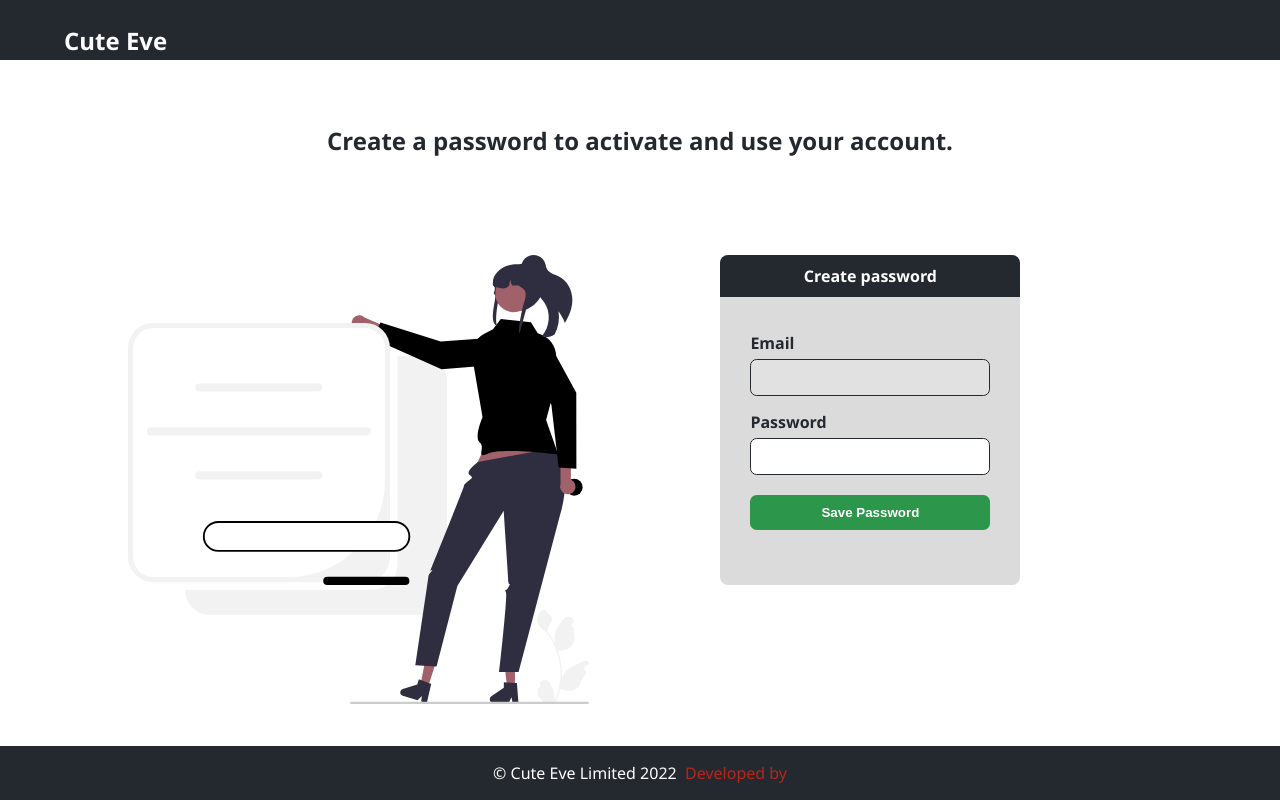
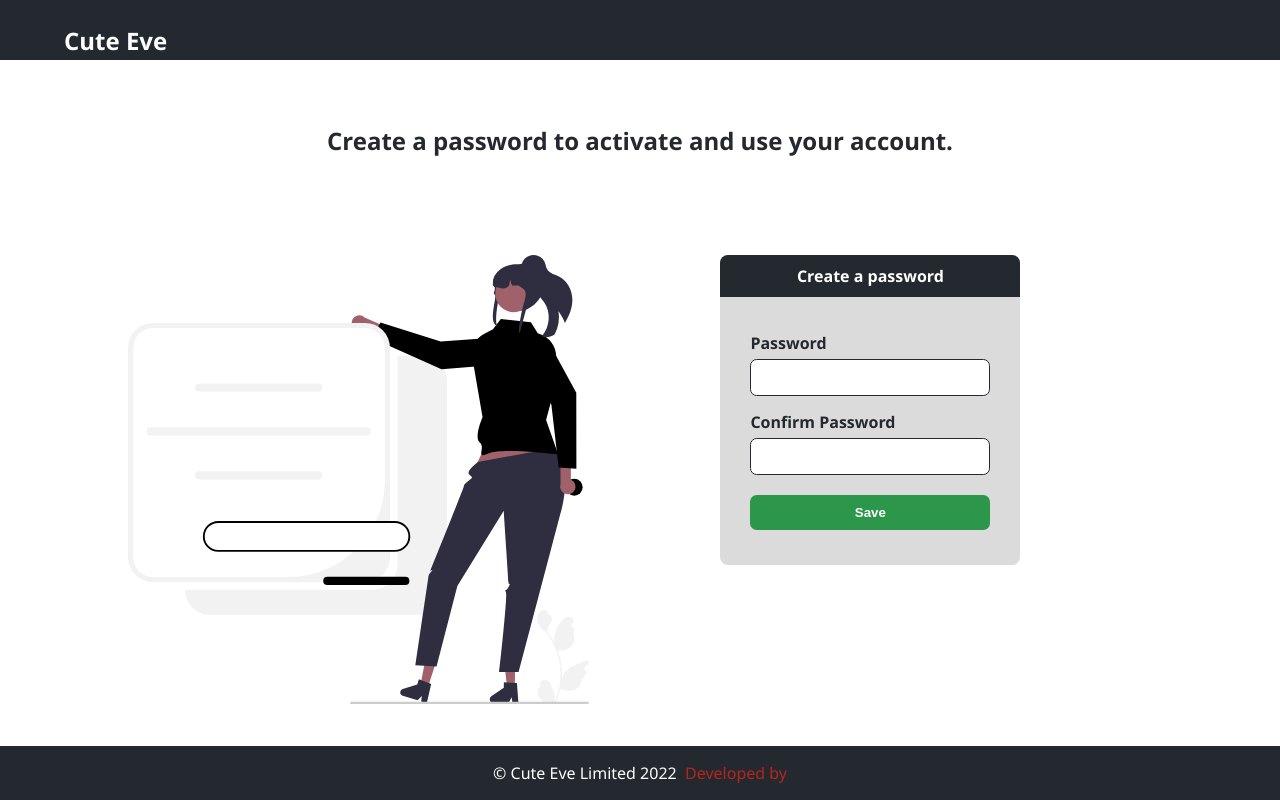
Before and after one commit to KabakiAntony/cute-eve, a Vue app: page /#/activate in a window 1280 px wide. Built offline with nearby package versions, Linux system fonts and the light colour scheme.

Commit message:
created function for handling user submission during account activation

```diff
--- a/src/views/Activate.vue
+++ b/src/views/Activate.vue
@@ -7,67 +7,124 @@
       <h1>Create a password to activate and use your account.</h1>
       <div class="holder">
         <img alt="forgot password" class="side-img" src="../assets/cute_eve_update_password.svg">
-        <CommonForm
-        v-bind="commonFormProps"
-        @on_submit="handleSubmit"
-        :action="action"
-        :disabled="disabled" />
-        </div>
+        <div id="form-container">
+        <h2 class="form-header">Create a password</h2>
+        <form @submit.prevent="handleSubmit">
+            <p class="password-error" id="pass-error">Passwords do not match.</p>
+            <label>Password</label>
+            <input type="password" v-model="password" id="password" required>
+            <label>Confirm Password</label>
+            <input type="password" v-model="confirm_password" id="confirm-password" required>
+            <div>
+                <button type="submit" class="submit" :class="action">
+                {{ submit_text }}
+                </button>
+            </div>
+        </form>
+    </div>
+  </div>
 </div>
 
 </template>
 
 <script>
 import Spinner from "@/components/Spinner.vue"
-import CommonForm from "@/components/CommonForm.vue"
 import ShowAlert from "@/components/ShowAlert.vue"
-// import { loadSpinner, unloadSpinner } from "../utils"
+import { unloadToast, loadToast, loadSpinner, unloadSpinner, comparePasswords } from "../utils"
 
 export default {
-    name: 'Verify',
-    components:{ Spinner, CommonForm, ShowAlert },
-    // props:['query'],
+    name: 'Activate',
+    components:{ Spinner, ShowAlert },
+    props:['query'],
      data(){
     return {
-      commonFormProps:{
-        header_text:"Create password",
-        submit_text:"Save Password",
-      },
+      submit_text:"Save",
       action:null,
       type:null,
       message:null,
       show:false,
-      disabled:true
+      password:null,
+      confirm_password:null,
     }
   },
-    // methods:{
-    //     loadSpinner,
-    //     unloadSpinner,
-    //     async verifyAccount(){
-    //         const url = `${this.$api}users/verify`
-    //         const res = await fetch(url,{
-    //             method:'POST',
-    //             headers:{
-    //                 'Content-Type': 'application/json',
-    //                 'auth_token':this.query
-    //                 },
-    //                 })
-    //         const data = await res.json()
-    //         if(data.status === 200){
-    //             this.waiting = false
-    //             this.verified = true
-    //             setTimeout(()=>{
-    //             this.$router.push({name: 'SignIn'})
-    //             },3000)
-    //         } else {
-    //             this.waiting = false
-    //             this.failure_message = data.error
-    //             this.failed = true
-    //         }
-    //     },
-    // },
+    methods:{
+        loadSpinner,
+        unloadSpinner,
+        loadToast,
+        unloadToast,
+        comparePasswords,
+        async handleSubmit(){
+          const user_data = {
+              "password":password,
+              "origin":"activate"
+          }
+          if(this.comparePasswords()){
+            this.action="submitting";
+            this.submit_text=" ";
+            this.loadSpinner();
+            try{
+                const url = `${this.$api}users/update`;
+                const res = await fetch(url,{
+                method:'PATCH',
+                headers:{
+                    'Content-Type': 'application/json',
+                    'auth_token':this.query
+                },
+                body: JSON.stringify(user_data)
+                })
+                const data = await res.json()
+                if (data.status === 200){
+                this.unloadSpinner();
+                this.message = data.data;
+                this.type = "success";
+                this.loadToast(this.message, "success");
+                this.unloadToast();
+                setTimeout(()=>{
+                this.$router.push({name: 'Dashboard'})
+                },3000)
+                }
+                else{
+                this.message = data.error;
+                this.type ="error";
+                this.unloadSpinner();
+                this.loadToast(this.message, this.type);
+                this.unloadToast();
+                }
+            }
+            catch(err){
+               let error = "The server is offline or unreachable."
+                return err
+            }
+            this.action = "";
+            this.submit_text="Save";
+
+          }
+          else{
+            // later might want to change this implementation I find it dirty
+            const error =  document.getElementById('pass-error');
+            const pass_one = document.getElementById('password');
+            const pass_two = document.getElementById('confirm-password');
+
+            error.style.display = "block";
+
+            setTimeout(()=>{
+              error.style.display = "none";
+              pass_one.style.border = "";
+              pass_two.style.border = ""
+            }, 5000)
+          }
+        },
+    }
 }
 </script>
-
-<style scoped>
+<style>
+.password-error{
+  color:#b8251b;
+  display:none;
+  padding:2px;
+  border-radius:0.5em;
+  background-color: #f0a19c;
+  border: 2px solid rgb(231, 24, 9);
+  text-align: center;
+}
 </style>
```
